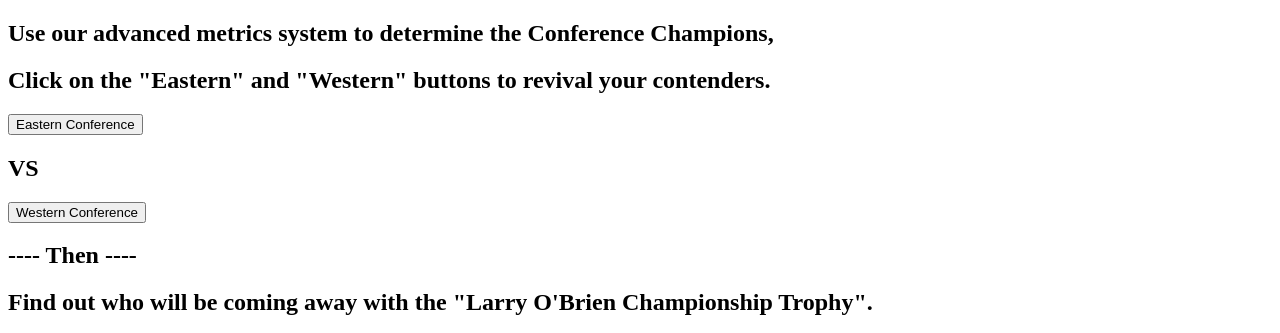
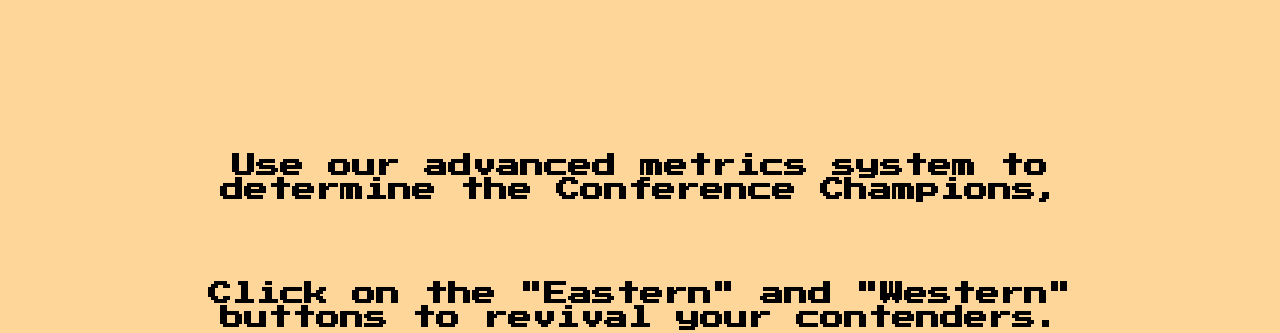
Before and after one commit to adamcox37/NBA, a plain HTML site: page index.html in a window 1280 px wide. Shown: the top 333 px of the page. Drawn offline with Linux system fonts and the light colour scheme.

Commit message:
added css

```diff
--- a/css/styles.css
+++ b/css/styles.css
@@ -1 +1,50 @@
-// css
+/*****************************
+			GENERAL
+*****************************/
+ * {
+    box-sizing: border-box;
+}
+
+ body {
+ 	font-family: 'Press Start 2P', cursive;
+ 	background-color: #ffd699;
+ 	text-align: center;
+}
+
+ button, a {
+ 	font-family: 'Press Start 2P', cursive;
+ 	font-size: 24px;
+ 	color: black;
+ 	padding: 12px;
+ 	border: 5px solid black;
+ 	background-color: #ffd699;
+ 	display: block;
+ 	margin: 20px;
+ 	text-decoration: none;
+ 	cursor: pointer;
+}
+
+.container {
+	display: grid;
+	justify-content: space-around;
+	flex-grow: 1;
+	padding: 10%;
+}
+
+#luck {
+	display: none;
+	font-size: 50px;
+	padding-bottom: 100px;
+	text-shadow: 4px 4px red, 8px 8px yellow, 12px 12px blue, 16px 16px purple;
+}
+
+.youPick {
+	display: flex;
+	align-items: baseline;
+	padding-top: 50px;
+}
+
+.divide {
+	padding-top: 80px;
+	padding-bottom: 80px;
+}
```
